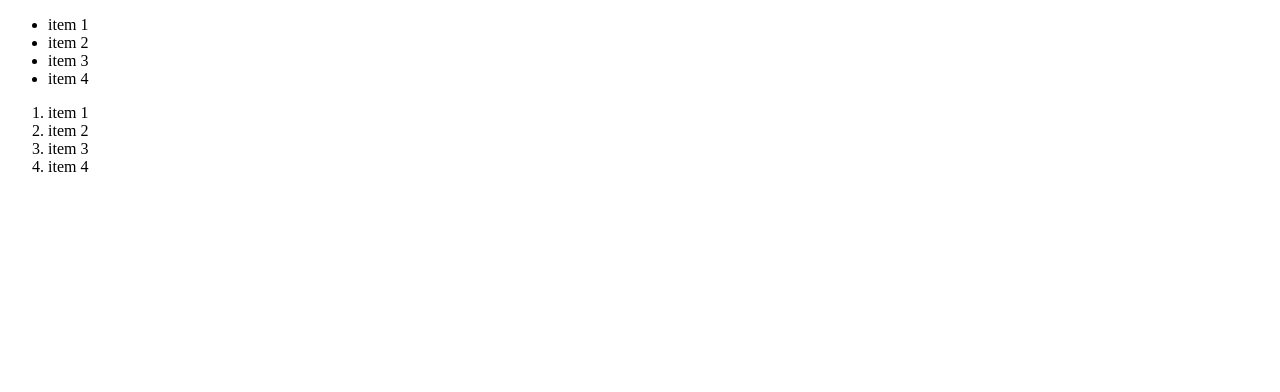
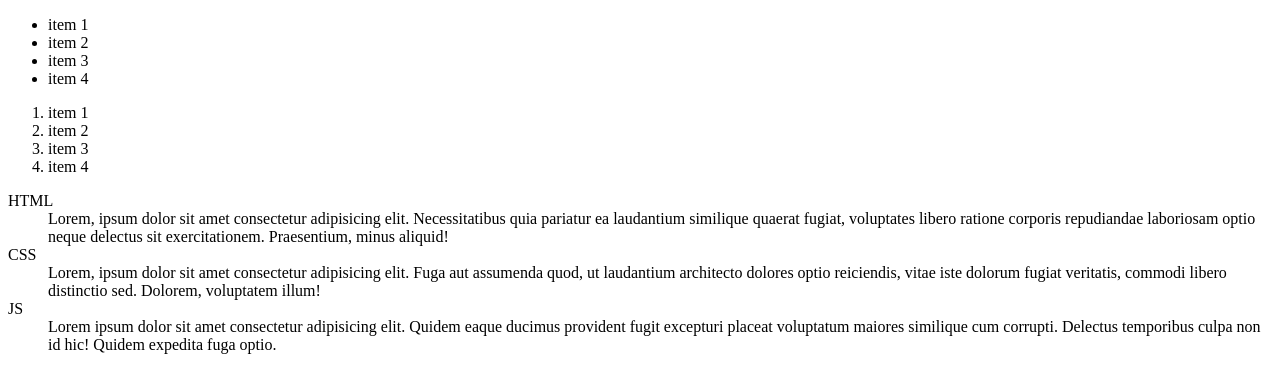
Before and after one commit to VLSLV333/EPAM_lists, a plain HTML site: page index.html in a window 1280 px wide. Drawn offline with Linux system fonts and the light colour scheme.

Commit message:
trying to learn lul

```diff
--- a/index.html
+++ b/index.html
@@ -20,5 +20,17 @@
         <li>item 3</li>
         <li>item 4</li>
     </ol>
+
+    <!-- Definition list-->
+    <dl>
+        <dt>HTML</dt>
+        <dd>Lorem, ipsum dolor sit amet consectetur adipisicing elit. Necessitatibus quia pariatur ea laudantium similique quaerat fugiat, voluptates libero ratione corporis repudiandae laboriosam optio neque delectus sit exercitationem. Praesentium, minus aliquid!</dd>
+        <dt>CSS</dt>
+        <dd>Lorem, ipsum dolor sit amet consectetur adipisicing elit. Fuga aut assumenda quod, ut laudantium architecto dolores optio reiciendis, vitae iste dolorum fugiat veritatis, commodi libero distinctio sed. Dolorem, voluptatem illum!</dd>
+        <dt>JS</dt>
+        <dd>Lorem ipsum dolor sit amet consectetur adipisicing elit. Quidem eaque ducimus provident fugit excepturi placeat voluptatum maiores similique cum corrupti. Delectus temporibus culpa non id hic! Quidem expedita fuga optio.</dd>
+    </dl>
+
+
 </body>
 </html>
```
